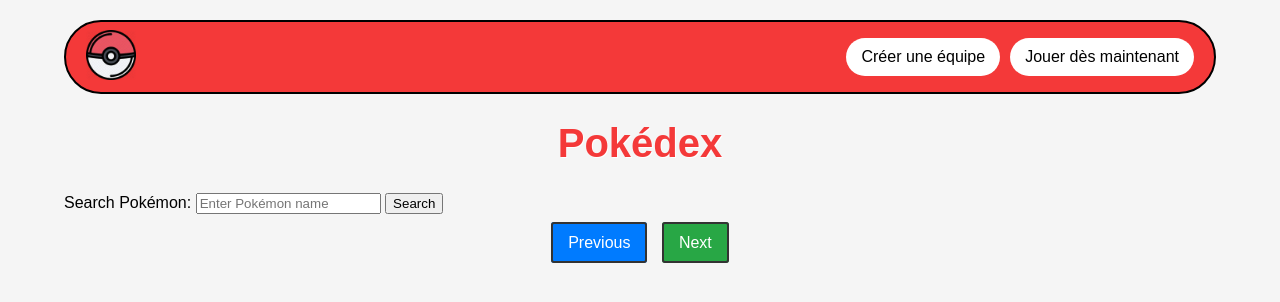
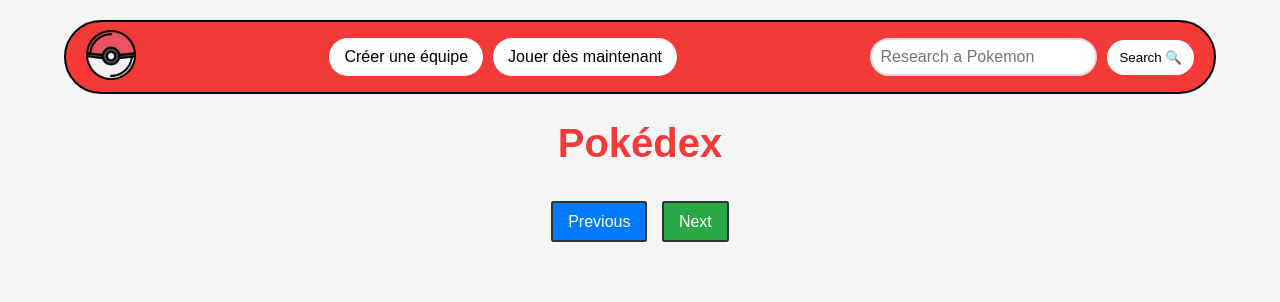
Before and after one commit to Al-vallon/superpokedex, a Django app: page /api/pokemons in a window 1280 px wide. Shown: the top 302 px of the page. Run offline with Django 5.2, Linux system fonts and the light colour scheme; data that the repository does not hold is empty.

Commit message:
Implement search bar with autocomplete functionality and add associated styles

```diff
--- a/pokedex/static/styles/pokedex.css
+++ b/pokedex/static/styles/pokedex.css
@@ -139,7 +139,7 @@
   background-color: #28a745;
 }
 
-.addPoke{
+.addPoke {
   cursor: pointer;
   margin: 0 5px;
   padding: 10px 15px;
@@ -151,6 +151,32 @@
   margin-top: 10px;
 }
 
-.addPoke:hover{
+.addPoke:hover {
   background-color: #a72828;
 }
+.search-form {
+  display: flex;
+  align-items: center;
+  gap: 10px;
+}
+
+.search-form input[type="text"] {
+  padding: 8px;
+  border: 2px solid #ddd;
+  border-radius: 99px;
+  font-size: 1em;
+}
+
+.search-form button {
+  padding: 10px 12px;
+  background-color: white;
+  color: black;
+  border: none;
+  border-radius: 99px;
+  cursor: pointer;
+  transition: background-color 0.3s;
+}
+
+.search-form button:hover {
+  background-color: rgb(215, 215, 215);
+}
--- a/pokedex/templates/pokedex.html
+++ b/pokedex/templates/pokedex.html
@@ -17,17 +17,13 @@
         <a href="/teams" class="nav-button">Créer une équipe</a>
         <a href="/game" class="nav-button">Jouer dès maintenant</a>
       </div>
-    </nav>
-    <h1 class="title">Pokédex</h1>
-
-    <form method="get" action="/api/search_pokemon/">
-      <label for="pokemon-search">Search Pokémon:</label>
+      <form method="get" action="/api/search_pokemon/" class="search-form">
         <input
           type="text"
           id="pokemon-search"
           name="pokemon-name"
           list="pokemon-names"
-        placeholder="Enter Pokémon name"
+          placeholder="Research a Pokemon"
         />
         <datalist id="pokemon-names">
           {% for pokemon in all_pokemons %}
@@ -36,8 +32,11 @@
           </option>
           {% endfor %}
         </datalist>
-      <button type="submit">Search</button>
+        <button type="submit">Search 🔍</button>
       </form>
+    </nav>
+    <h1 class="title">Pokédex</h1>
+
     <ul class="pokemon-list">
       {% for pokemon in all_pokemons %}
       <li class="pokemon-item">
```
Also changed, not shown: pokedex/static/pokedex/search.png (added). Lines whose indentation alone changed are shown as unchanged.
